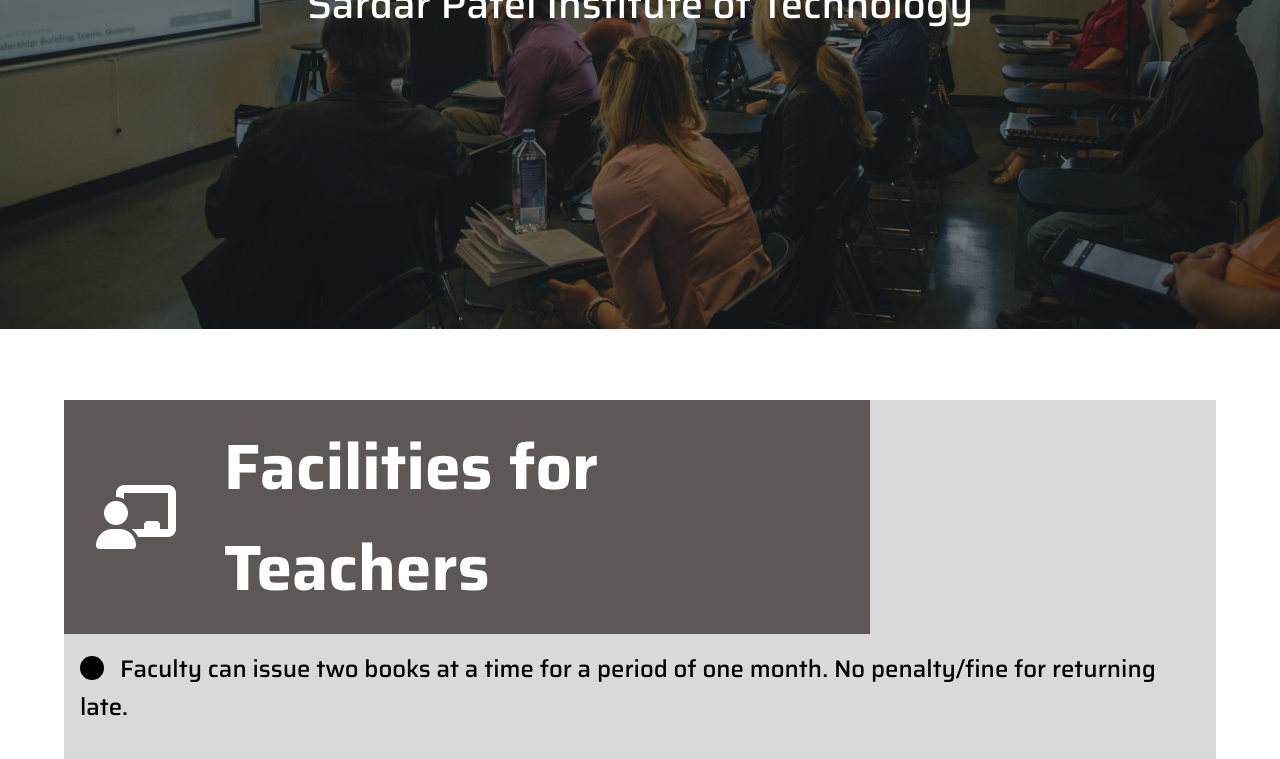
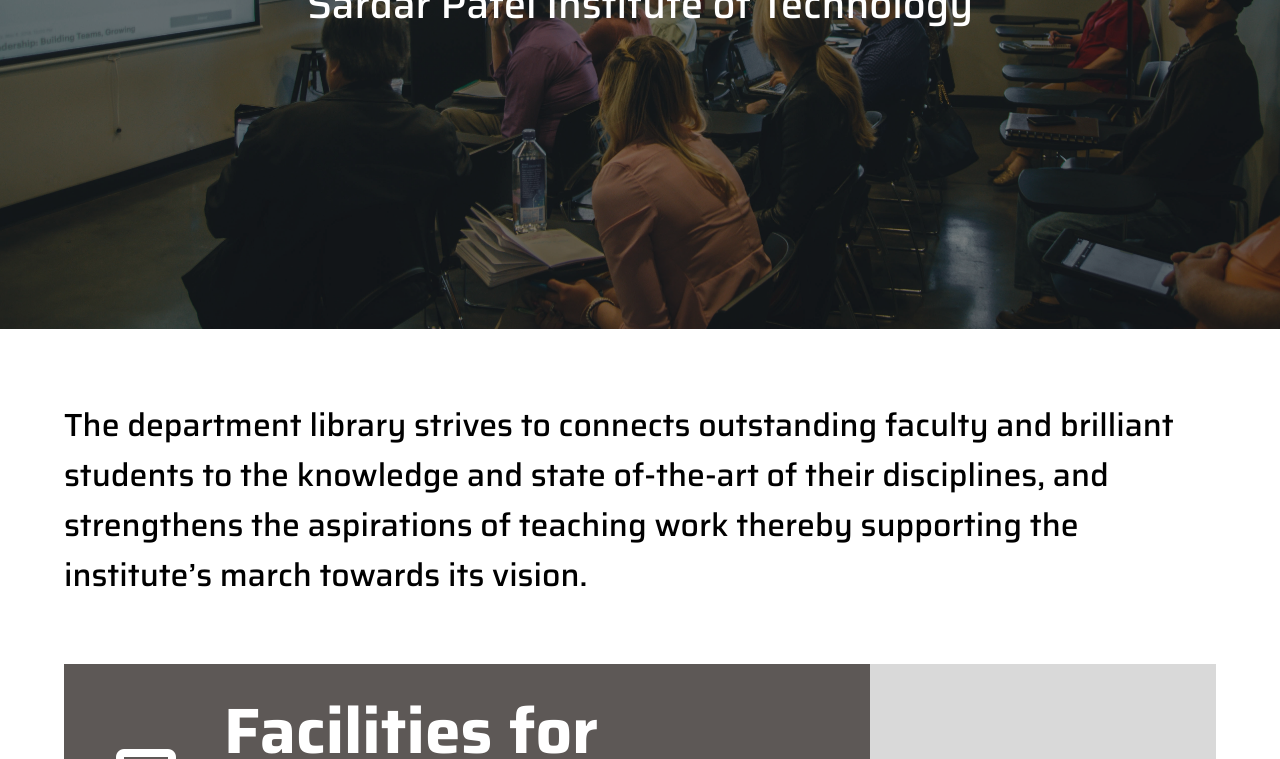
Before and after one commit to SPIT-TanmayChavan2403/clg-cse, a React (Create React App) app: page / in a window 1280 px wide. Shown: the part 471-1230 px from the top of the page. Built offline with nearby package versions, Linux system fonts and the light colour scheme.

Commit message:
fixed bug in infrastructure page

```diff
--- a/src/pages/about us/Infrastructue.jsx
+++ b/src/pages/about us/Infrastructue.jsx
@@ -8,6 +8,9 @@ export default function Infrastructure(){
         <>
             <Header />
             <div id={styles.objective_main}>
+                <div id={styles.outter_content}>
+                The department library strives to connects outstanding faculty and brilliant students to the knowledge and state of-the-art of their disciplines, and strengthens the aspirations of teaching work thereby supporting the institute’s march towards its vision.
+                </div>
                 <div className={styles.content}>
                     <div className={styles.title}>
                         <i className="fa-solid fa-chalkboard-user"></i>
--- a/src/styles/about us/Infrastructure.module.css
+++ b/src/styles/about us/Infrastructure.module.css
@@ -5,6 +5,11 @@
     justify-content: flex-start;
     align-items: flex-start;
     width: 100%;
+}
+
+#outter_content{
+    margin-bottom: 4rem;
+    font-size: 2rem;
 }
 
 .content{
```
